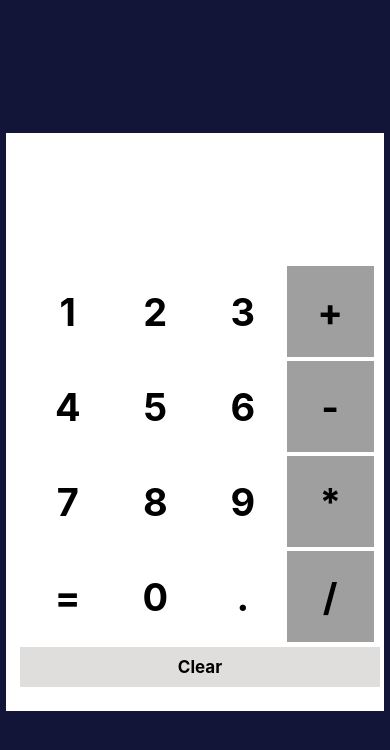
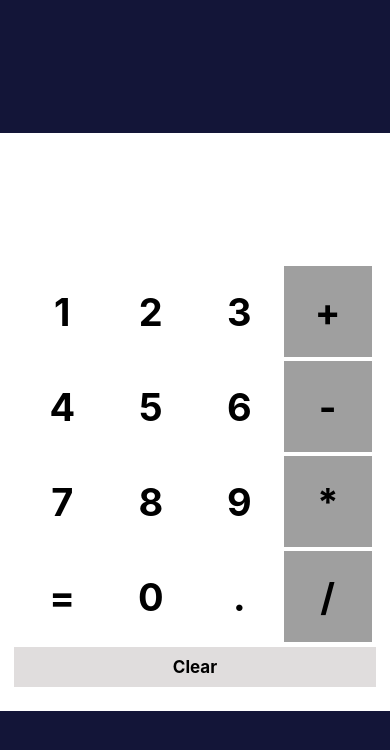
Before and after one commit to JesusEdu20/Calculator, a React (Create React App) app: page / in a window 390 px wide. Shown: the top 750 px of the page. Built offline with nearby package versions, Linux system fonts and the light colour scheme; the HTML template or start-up script is replaced by a standard one.

Commit message:
fixing scroll to mobile version

```diff
--- a/src/App.css
+++ b/src/App.css
@@ -1,6 +1,4 @@
-*{
-width: 100%;
-}
+
 
 .App{
   width: 100%;
@@ -15,7 +13,8 @@ width: 100%;
 
 .calculator-container{
 
-  width: 350px;
+
+  min-width: 340px;
   height: 550px;
   padding: 14px;
   background-color: white;
--- a/src/App.js
+++ b/src/App.js
@@ -23,6 +23,7 @@ function App() {
   const operation=()=>{
 
    if(input)setInput(evaluate(input))
+
 
   }
 
--- a/src/index.css
+++ b/src/index.css
@@ -1,7 +1,8 @@
 
 body {
-  width: 100%;
+
   margin: 0;
+
   font-family: -apple-system, BlinkMacSystemFont, 'Segoe UI', 'Roboto', 'Oxygen',
     'Ubuntu', 'Cantarell', 'Fira Sans', 'Droid Sans', 'Helvetica Neue',
     sans-serif;
```
